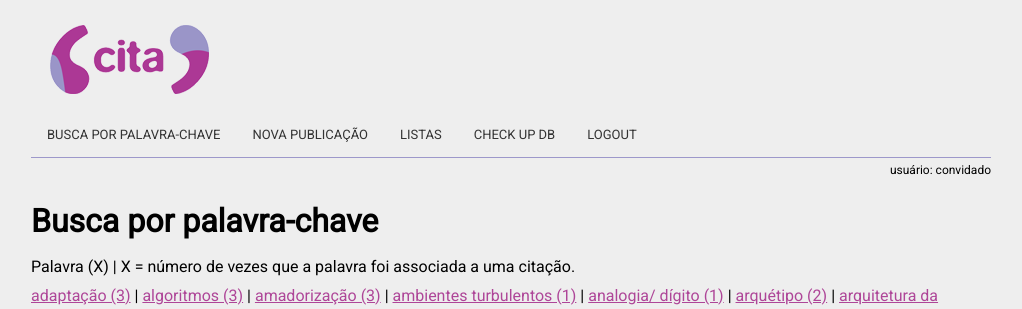
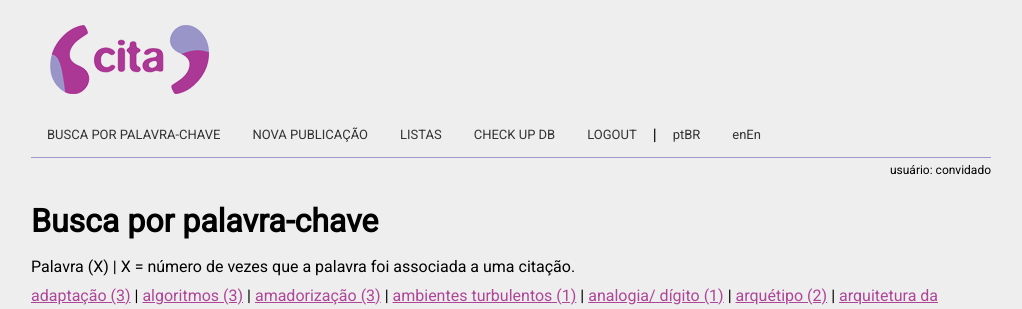
Before and after one commit to caramboladigital/cita, a PHP site: page /index.php in a window 1280 px wide. Shown: the top 309 px of the page, without its empty margins (129-1151 px from the left). Run offline with PHP 8.4, Linux system fonts and the light colour scheme; a user stored in the database is signed in; data comes from the database, SQL or seed files in the repository.

Commit message:
menu com línguas

```diff
--- a/raiz/inc/i_funcoes.php
+++ b/raiz/inc/i_funcoes.php
@@ -237,7 +237,7 @@ function modal($id, $elemento , $msg, $apaga, $volta) {
 
 
 
-/*
+
 function expressao($texto , $lang){
     global $connection;
     $query1 = "SELECT * ";
@@ -247,12 +247,9 @@ function expressao($texto , $lang){
     $result1 = mysqli_query( $connection, $query1 );
 
     if ( !$result1 ) {
-       // die( "Query 1: ". $query1 );
         echo $texto;
     } else {
         $row1 = mysqli_fetch_assoc( $result1 );
-        //echo "língua: " . $lang ;
         echo $row1 [ $lang ];
     }
 }
-*/
--- a/raiz/inc/i_topo.php
+++ b/raiz/inc/i_topo.php
@@ -37,6 +37,9 @@
     }
     ?>
     <a href="logout.php">LOGOUT</a>
+    <span style="float:left;margin-top:10px"> | </span>
+    <a href="#">ptBR</a>
+    <a href="#">enEn</a>
     <a href="javascript:void(0);" class="icon" onclick="myFunction()">&#9776;</a>
   </div>
 </div>
```
